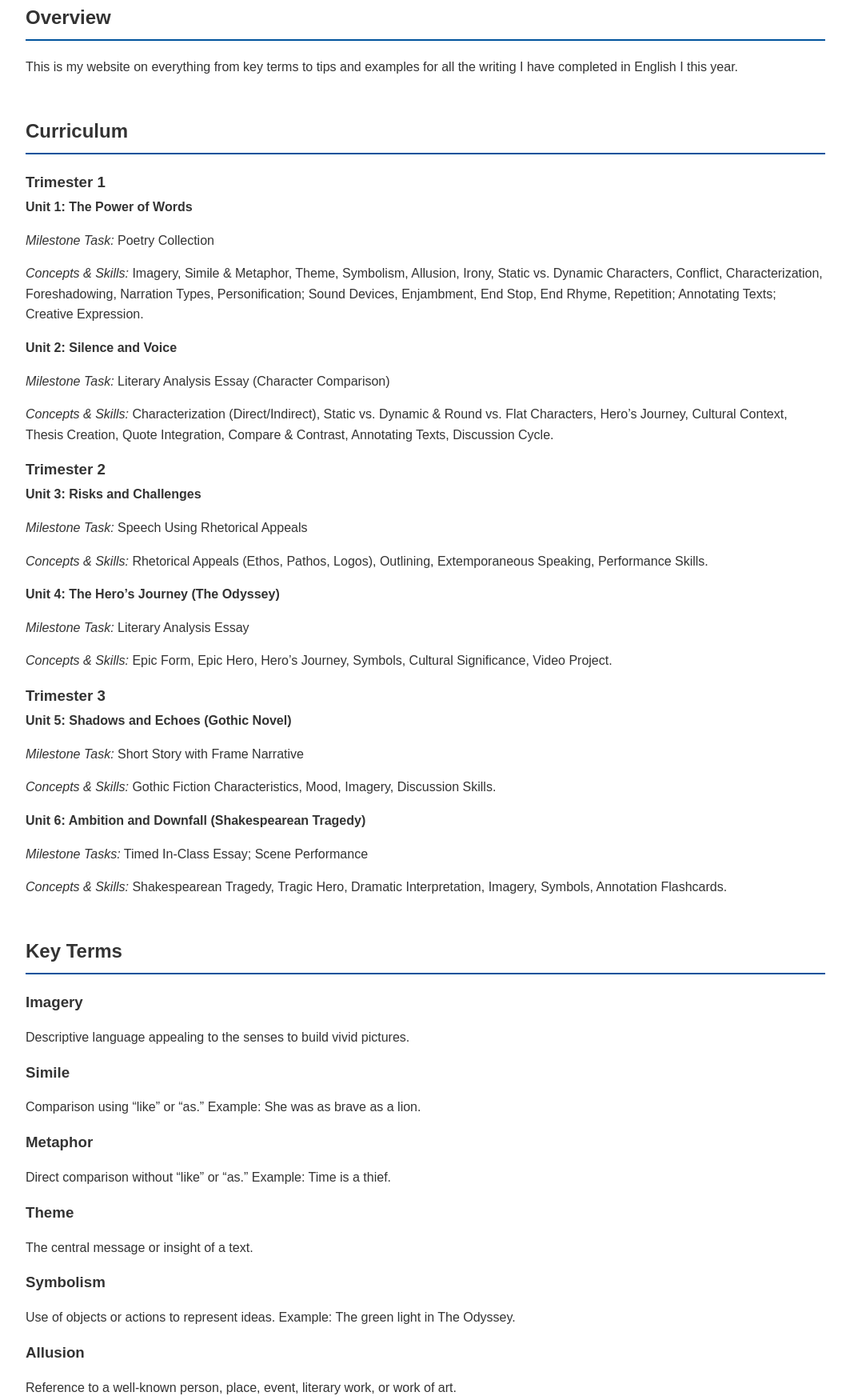
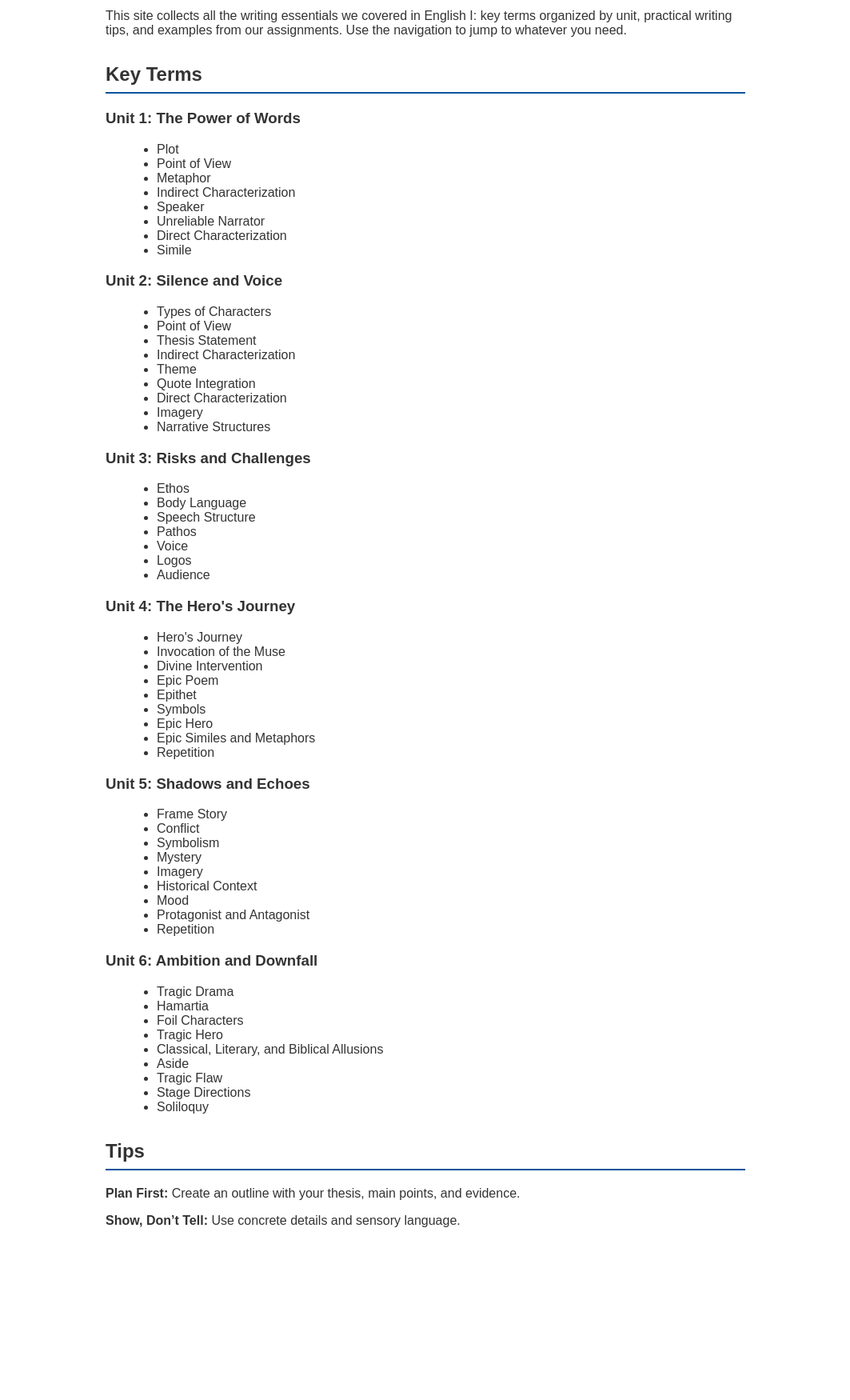
Before and after one commit to ryanhays123/english-project, a plain HTML site: page index.html in a window 1280 px wide. Shown: the part 182-1932 px from the top of the page at 80% size, without its empty margins (108-1171 px from the left). After the commit the page ends 1749 px from the top, so only its background shows below. Drawn offline with Linux system fonts and the light colour scheme.

Commit message:
Update index.html

```diff
--- a/index.html
+++ b/index.html
@@ -5,150 +5,117 @@
   <meta name="viewport" content="width=device-width, initial-scale=1">
   <title>English I Writing Resource</title>
   <style>
-    body { font-family: Arial, sans-serif; margin: 0; line-height: 1.6; color: #333; }
-    header { background: #00539C; color: #fff; padding: 1rem 2rem; position: sticky; top: 0; }
+    body { font-family: Arial, sans-serif; margin: 0; padding: 0; color: #333; }
+    header { background: #00539C; color: #fff; padding: 1rem; text-align: center; }
     header h1 { margin: 0; }
-    nav ul { list-style: none; padding: 0; display: flex; gap: 1rem; margin-top: 0.5rem; }
+    nav { background: #004080; }
+    nav ul { list-style: none; margin: 0; padding: 0.5rem; display: flex; justify-content: center; }
+    nav li { margin: 0 1rem; }
     nav a { color: #fff; text-decoration: none; font-weight: bold; }
     nav a:hover { text-decoration: underline; }
-    main { padding: 2rem; max-width: 1000px; margin: auto; }
-    section { margin-bottom: 3rem; }
+    main { max-width: 800px; margin: 2rem auto; padding: 0 1rem; }
+    section { margin-bottom: 2rem; }
     section h2 { border-bottom: 2px solid #00539C; padding-bottom: 0.5rem; }
-    .term, .concept, .tip, .example { margin-bottom: 1rem; }
-    .term h3, .concept h3 { margin: 0.5rem 0 0.2rem; }
+    .term-list ul { list-style: disc; margin-left: 1.5rem; }
+    .tip, .example { margin-bottom: 1rem; }
     footer { background: #f4f4f4; text-align: center; padding: 1rem; font-size: 0.9rem; }
   </style>
 </head>
 <body>
   <header>
     <h1>English I Writing Resource</h1>
+  </header>
   <nav>
     <ul>
-        <li><a href="#overview">Overview</a></li>
-        <li><a href="#curriculum">Curriculum</a></li>
+      <li><a href="#information">Information</a></li>
       <li><a href="#key-terms">Key Terms</a></li>
       <li><a href="#tips">Tips</a></li>
       <li><a href="#examples">Examples</a></li>
     </ul>
   </nav>
-  </header>
   <main>
-    <!-- Overview -->
-    <section id="overview">
-      <h2>Overview</h2>
-      <p>This is my website on everything from key terms to tips and examples for all the writing I have completed in English I this year.</p>
+    <section id="information">
+      <h2>Information</h2>
+      <p>This site collects all the writing essentials we covered in English I: key terms organized by unit, practical writing tips, and examples from our assignments. Use the navigation to jump to whatever you need.</p>
     </section>
 
-    <!-- Curriculum -->
-    <section id="curriculum">
-      <h2>Curriculum</h2>
-      <div class="concept">
-        <h3>Trimester 1</h3>
-        <strong>Unit 1: The Power of Words</strong>
-        <p><em>Milestone Task:</em> Poetry Collection</p>
-        <p><em>Concepts & Skills:</em> Imagery, Simile & Metaphor, Theme, Symbolism, Allusion, Irony, Static vs. Dynamic Characters, Conflict, Characterization, Foreshadowing, Narration Types, Personification; Sound Devices, Enjambment, End Stop, End Rhyme, Repetition; Annotating Texts; Creative Expression.</p>
-
-        <strong>Unit 2: Silence and Voice</strong>
-        <p><em>Milestone Task:</em> Literary Analysis Essay (Character Comparison)</p>
-        <p><em>Concepts & Skills:</em> Characterization (Direct/Indirect), Static vs. Dynamic & Round vs. Flat Characters, Hero’s Journey, Cultural Context, Thesis Creation, Quote Integration, Compare & Contrast, Annotating Texts, Discussion Cycle.</p>
-      </div>
-      <div class="concept">
-        <h3>Trimester 2</h3>
-        <strong>Unit 3: Risks and Challenges</strong>
-        <p><em>Milestone Task:</em> Speech Using Rhetorical Appeals</p>
-        <p><em>Concepts & Skills:</em> Rhetorical Appeals (Ethos, Pathos, Logos), Outlining, Extemporaneous Speaking, Performance Skills.</p>
-
-        <strong>Unit 4: The Hero’s Journey (The Odyssey)</strong>
-        <p><em>Milestone Task:</em> Literary Analysis Essay</p>
-        <p><em>Concepts & Skills:</em> Epic Form, Epic Hero, Hero’s Journey, Symbols, Cultural Significance, Video Project.</p>
-      </div>
-      <div class="concept">
-        <h3>Trimester 3</h3>
-        <strong>Unit 5: Shadows and Echoes (Gothic Novel)</strong>
-        <p><em>Milestone Task:</em> Short Story with Frame Narrative</p>
-        <p><em>Concepts & Skills:</em> Gothic Fiction Characteristics, Mood, Imagery, Discussion Skills.</p>
-
-        <strong>Unit 6: Ambition and Downfall (Shakespearean Tragedy)</strong>
-        <p><em>Milestone Tasks:</em> Timed In-Class Essay; Scene Performance</p>
-        <p><em>Concepts & Skills:</em> Shakespearean Tragedy, Tragic Hero, Dramatic Interpretation, Imagery, Symbols, Annotation Flashcards.</p>
+    <section id="key-terms">
+      <h2>Key Terms</h2>
+      <div class="term-list">
+        <h3>Unit 1: The Power of Words</h3>
+        <ul>
+          <li>Plot</li>
+          <li>Point of View</li>
+          <li>Metaphor</li>
+          <li>Indirect Characterization</li>
+          <li>Speaker</li>
+          <li>Unreliable Narrator</li>
+          <li>Direct Characterization</li>
+          <li>Simile</li>
+        </ul>
+        <h3>Unit 2: Silence and Voice</h3>
+        <ul>
+          <li>Types of Characters</li>
+          <li>Point of View</li>
+          <li>Thesis Statement</li>
+          <li>Indirect Characterization</li>
+          <li>Theme</li>
+          <li>Quote Integration</li>
+          <li>Direct Characterization</li>
+          <li>Imagery</li>
+          <li>Narrative Structures</li>
+        </ul>
+        <h3>Unit 3: Risks and Challenges</h3>
+        <ul>
+          <li>Ethos</li>
+          <li>Body Language</li>
+          <li>Speech Structure</li>
+          <li>Pathos</li>
+          <li>Voice</li>
+          <li>Logos</li>
+          <li>Audience</li>
+        </ul>
+        <h3>Unit 4: The Hero's Journey</h3>
+        <ul>
+          <li>Hero's Journey</li>
+          <li>Invocation of the Muse</li>
+          <li>Divine Intervention</li>
+          <li>Epic Poem</li>
+          <li>Epithet</li>
+          <li>Symbols</li>
+          <li>Epic Hero</li>
+          <li>Epic Similes and Metaphors</li>
+          <li>Repetition</li>
+        </ul>
+        <h3>Unit 5: Shadows and Echoes</h3>
+        <ul>
+          <li>Frame Story</li>
+          <li>Conflict</li>
+          <li>Symbolism</li>
+          <li>Mystery</li>
+          <li>Imagery</li>
+          <li>Historical Context</li>
+          <li>Mood</li>
+          <li>Protagonist and Antagonist</li>
+          <li>Repetition</li>
+        </ul>
+        <h3>Unit 6: Ambition and Downfall</h3>
+        <ul>
+          <li>Tragic Drama</li>
+          <li>Hamartia</li>
+          <li>Foil Characters</li>
+          <li>Tragic Hero</li>
+          <li>Classical, Literary, and Biblical Allusions</li>
+          <li>Aside</li>
+          <li>Tragic Flaw</li>
+          <li>Stage Directions</li>
+          <li>Soliloquy</li>
+        </ul>
       </div>
     </section>
 
-    <!-- Key Terms -->
-    <section id="key-terms">
-      <h2>Key Terms</h2>
-      <div class="term"><h3>Imagery</h3><p>Descriptive language appealing to the senses to build vivid pictures.</p></div>
-      <div class="term"><h3>Simile</h3><p>Comparison using “like” or “as.” Example: She was as brave as a lion.</p></div>
-      <div class="term"><h3>Metaphor</h3><p>Direct comparison without “like” or “as.” Example: Time is a thief.</p></div>
-      <div class="term"><h3>Theme</h3><p>The central message or insight of a text.</p></div>
-      <div class="term"><h3>Symbolism</h3><p>Use of objects or actions to represent ideas. Example: The green light in The Odyssey.</p></div>
-      <div class="term"><h3>Allusion</h3><p>Reference to a well-known person, place, event, literary work, or work of art.</p></div>
-      <div class="term"><h3>Irony</h3><p>A contrast between expectation and reality.</p></div>
-      <div class="term"><h3>Static & Dynamic Characters</h3><p>Static characters do not change; dynamic characters undergo significant growth.</p></div>
-      <div class="term"><h3>Conflict</h3><p>The struggle between opposing forces in a story.</p></div>
-      <div class="term"><h3>Characterization</h3><p>Methods authors use to develop characters: direct description and indirect (actions/dialogue).</p></div>
-      <div class="term"><h3>Foreshadowing</h3><p>Hints or clues about what will happen later in the story.</p></div>
-      <div class="term"><h3>Types of Narration</h3><p>First-person, Third-person Limited, Third-person Omniscient.</p></div>
-      <div class="term"><h3>Personification</h3><p>Attribution of human qualities to non-human things. Example: The wind whispered.</p></div>
-      <div class="term"><h3>Sound Devices</h3><p>Techniques like alliteration, assonance, consonance.</p></div>
-      <div class="term"><h3>Enjambment</h3><p>When a line of poetry continues without a pause to the next line.</p></div>
-      <div class="term"><h3>End Stop</h3><p>A pause at the end of a line of poetry, often marked by punctuation.</p></div>
-      <div class="term"><h3>End Rhyme</h3><p>Rhyming words at the ends of lines.</p></div>
-      <div class="term"><h3>Repetition</h3><p>Repeated words or phrases for emphasis.</p></div>
-    </section>
-
-    <!-- Tips -->
     <section id="tips">
-      <h2>Writing Tips</h2>
-      <ul>
-        <li class="tip">Plan with an outline: thesis, main points, evidence, and structure.</li>
-        <li class="tip">Craft a clear thesis statement to guide your argument.</li>
-        <li class="tip">Use topic sentences at the start of each paragraph.</li>
-        <li class="tip">Integrate quotes smoothly: introduce, cite, and explain relevance.</li>
-        <li class="tip">Show, don’t tell: use concrete details and sensory language.</li>
-        <li class="tip">Vary sentence structures for rhythm and readability.</li>
-        <li class="tip">Revise and proofread: check grammar, punctuation, and style.</li>
-        <li class="tip">Practice timed writing to prepare for in-class essays.</li>
-      </ul>
-    </section>
-
-    <!-- Examples -->
-    <section id="examples">
-      <h2>Examples</h2>
-      <div class="example">
-        <h3>Poetry Collection Excerpt</h3>
-        <p>"Beneath the silver moon's pale glow<br>
-           I wandered roads I used to know."</p>
-        <p>Shows imagery, end rhyme (glow/know), and enjambment.</p>
-      </div>
-      <div class="example">
-        <h3>Literary Analysis Thesis (Unit 2)</h3>
-        <p>"In <em>The Odyssey</em>, Odysseus’s encounter with the Cyclops demonstrates both his cunning and the limits of mortal agency, highlighting the tension between human will and divine power."</p>
-      </div>
-      <div class="example">
-        <h3>Rhetorical Appeals Outline (Unit 3)</h3>
-        <p><strong>Introduction:</strong> Hook + Thesis<br>
-           <strong>Ethos:</strong> "As a researcher..."<br>
-           <strong>Pathos:</strong> Personal anecdote about risk.<br>
-           <strong>Logos:</strong> Statistics on challenge outcomes.<br>
-           <strong>Conclusion:</strong> Call to action.</p>
-      </div>
-      <div class="example">
-        <h3>Odyssey Analysis Excerpt (Unit 4)</h3>
-        <p>"When Odysseus blinds Polyphemus, his strategic use of disguise underscores the epic theme of appearance versus reality (Book 9, lines 350–360)."</p>
-      </div>
-      <div class="example">
-        <h3>Short Story Opening (Unit 5)</h3>
-        <p>"Rain tapped against the old mansion’s windows as Clara’s lantern cast tall shadows down the hallway. In her hand, the locket throbbed with memories she could not escape."</p>
-      </div>
-      <div class="example">
-        <h3>Timed Essay Intro (Unit 6)</h3>
-        <p>"In Shakespeare’s <em>Macbeth</em>, ambition drives the tragic hero’s downfall, illustrating how unchecked desire can corrupt the human soul from within."</p>
-      </div>
-    </section>
-  </main>
-  <footer>
-    &copy; 2025 English I Writing Resource. All rights reserved.
-  </footer>
-</body>
-</html>
+      <h2>Tips</h2>
+      <div class="tip"><strong>Plan First:</strong> Create an outline with your thesis, main points, and evidence.</div>
+      <div class="tip"><strong>Show, Don’t Tell:</strong> Use concrete details and sensory language.</div>
+      <div class="tip
```
Lines whose indentation alone changed are shown as unchanged.
